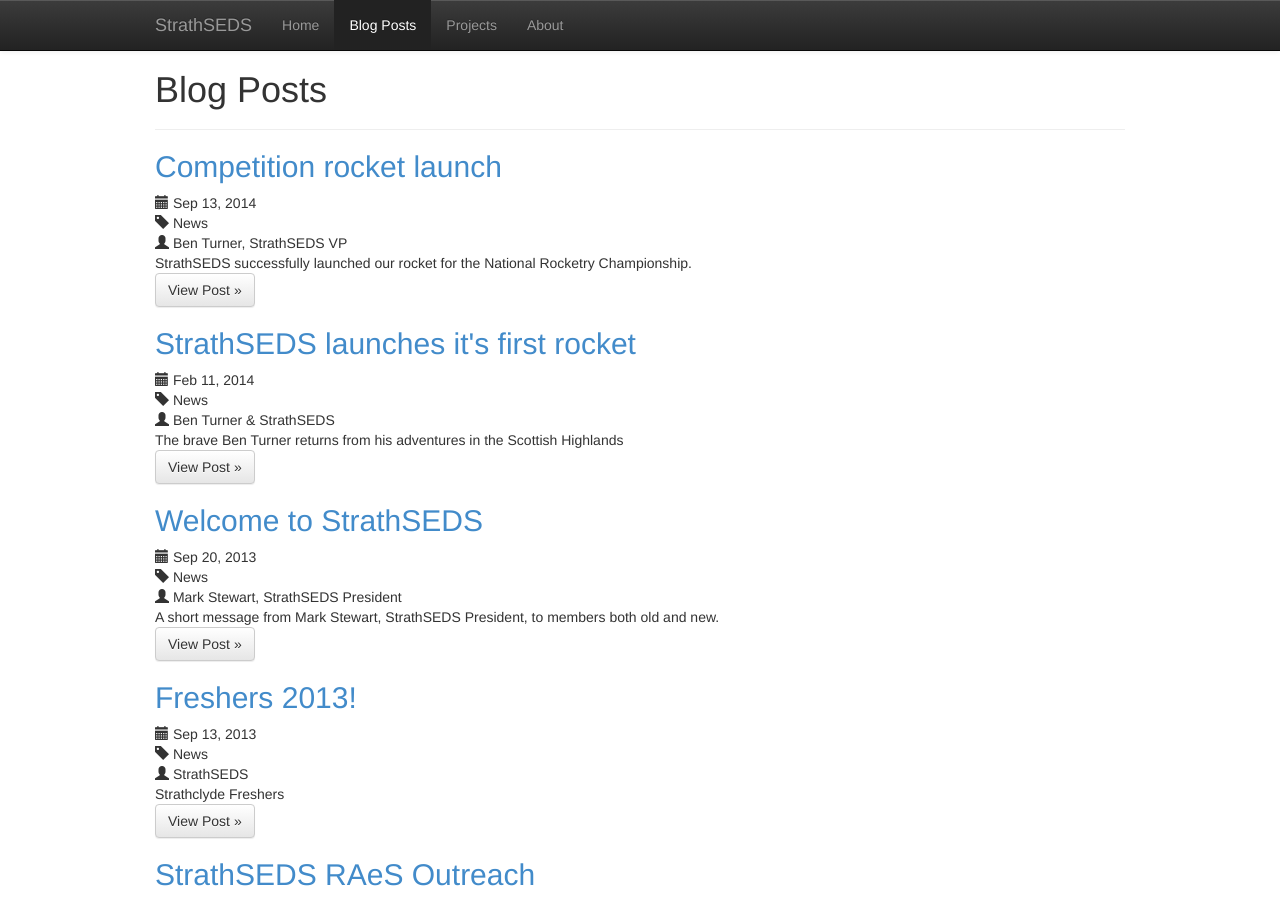
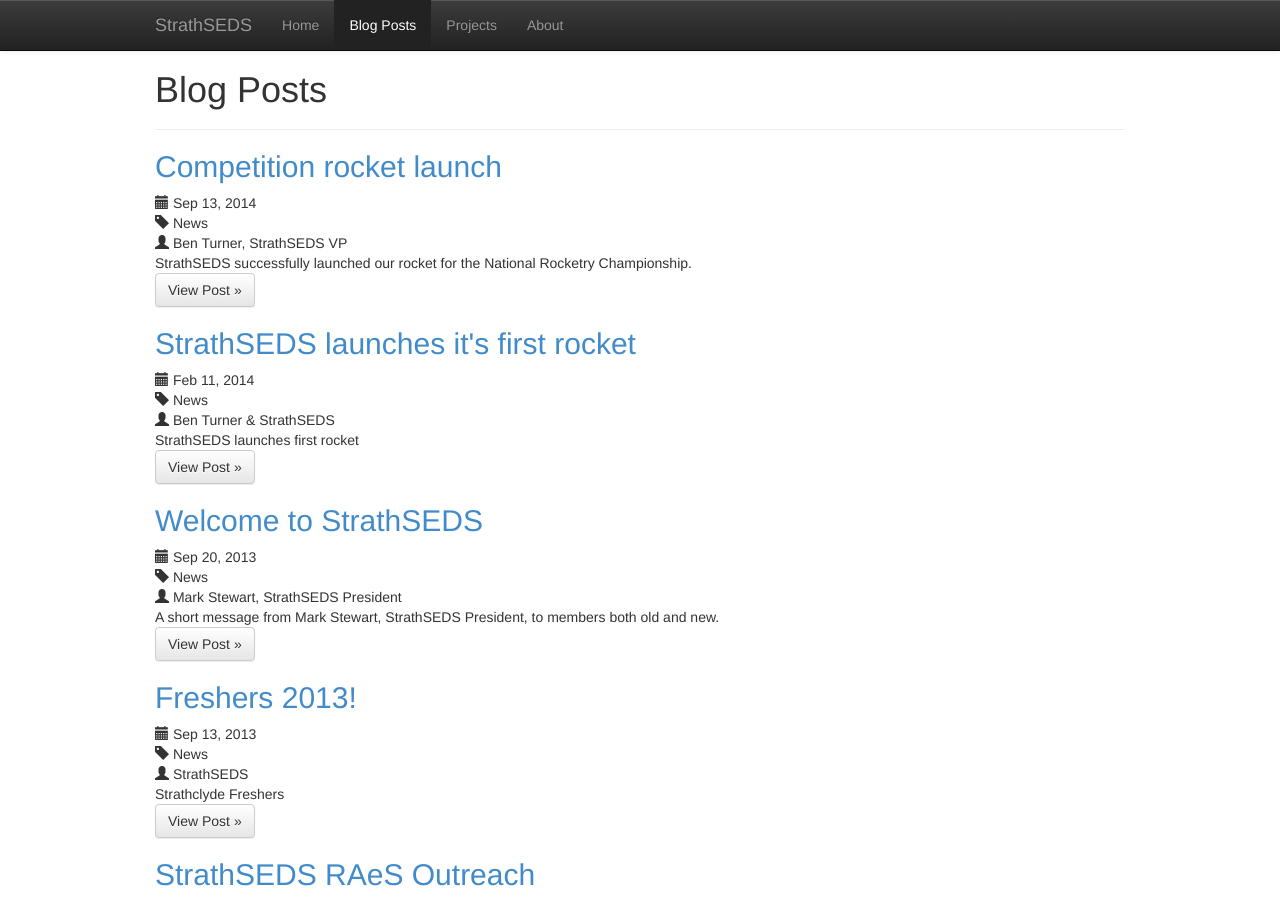
Before and after one commit to StrathSEDS/strathseds.org, a Jekyll site: the page built from posts.html, in a window 1280 px wide and 900 px high. Built offline with Jekyll 4.4.1, drawn with Linux system fonts in a browser that asks for light colours; Markdown is read by kramdown in place of the engine named in the settings.

Commit message:
Change tag line on request

```diff
--- a/_posts/2014-02-11-strathseds-first-rocket.md
+++ b/_posts/2014-02-11-strathseds-first-rocket.md
@@ -3,7 +3,7 @@
 title: StrathSEDS launches it's first rocket
 author: Ben Turner & StrathSEDS
 category: News # Valid cat's are Informational, tutorials, or meta
-excerpt: The brave Ben Turner returns from his adventures in the Scottish Highlands
+excerpt: StrathSEDS launches first rocket
 ---
 
 On the 23rd of November Ben Turner braved the mild wind and slightly cold conditions at the Fairlie Moore rocket site to launch the first rocket to be constructed by StrathSEDS.  The launch was run by the Scottish Auronautics and Rocketry Association (SARA) who were kind enough to let us take part in their last launch of the season.
```
